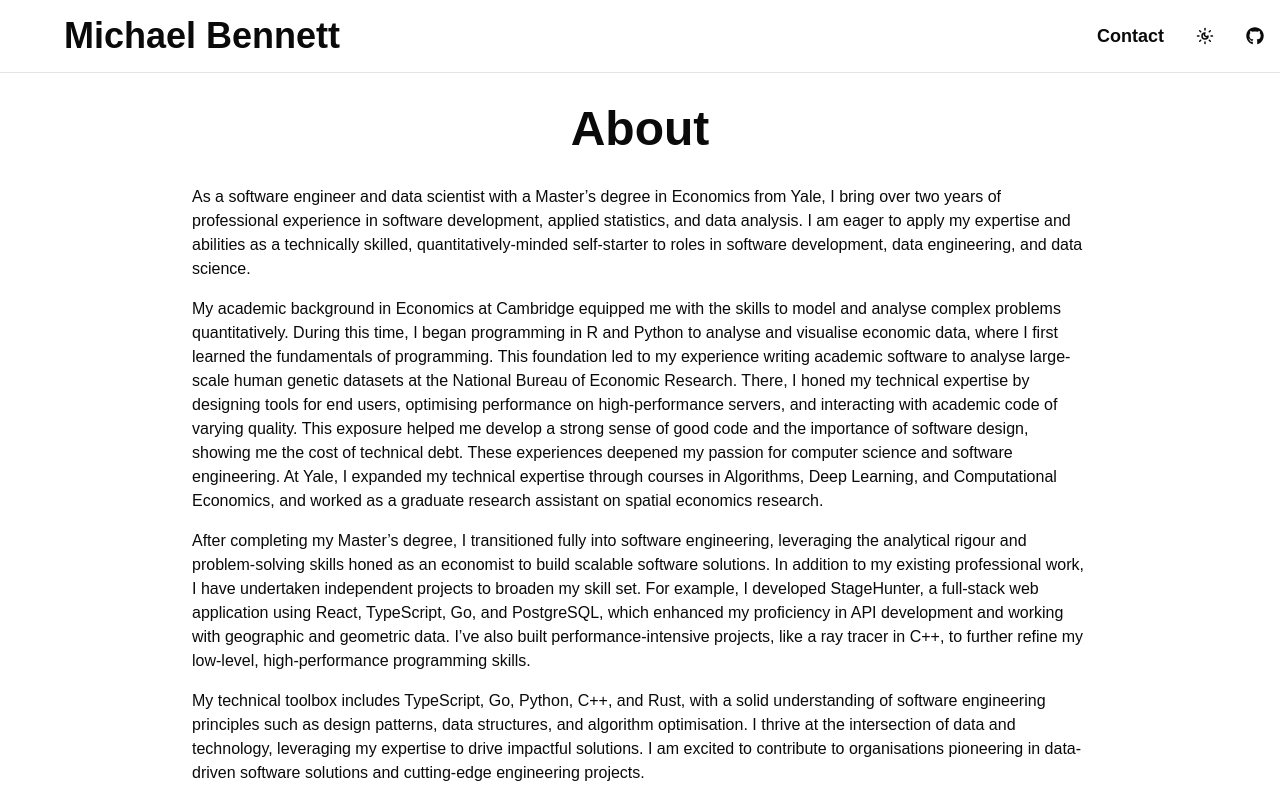
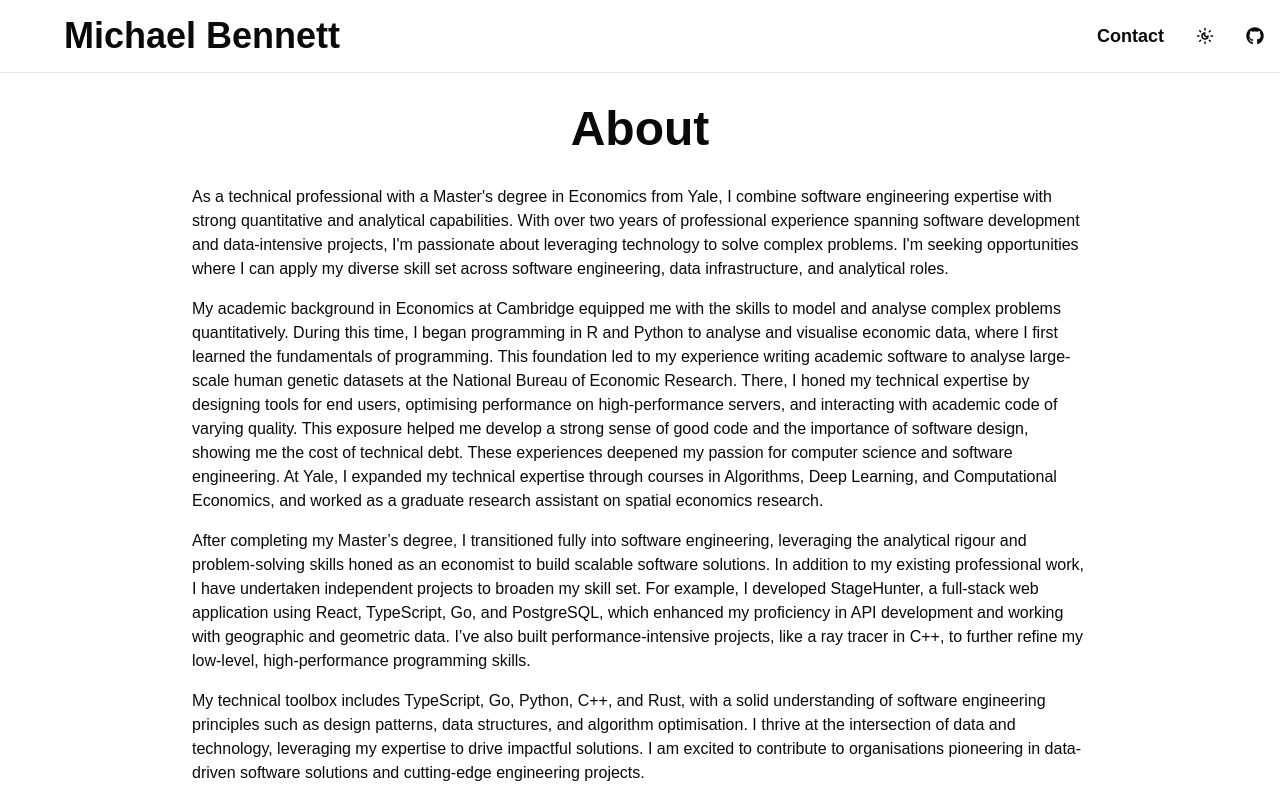
Before and after one commit to michaelbennett99/michaeldabennett.com, a Next.js app: page /about in a window 1280 px wide. Shown: the top 800 px of the page. Built offline with nearby package versions, Linux system fonts and the light colour scheme.

Commit message:
update first paragraph of about me

```diff
--- a/src/app/_components/about_me.tsx
+++ b/src/app/_components/about_me.tsx
@@ -4,7 +4,7 @@ export default function AboutMe({
   abridged?: boolean;
 }) {
   const paragraphs = [
-    "As a software engineer and data scientist with a Master’s degree in Economics from Yale, I bring over two years of professional experience in software development, applied statistics, and data analysis. I am eager to apply my expertise and abilities as a technically skilled, quantitatively-minded self-starter to roles in software development, data engineering, and data science.",
+    "As a technical professional with a Master's degree in Economics from Yale, I combine software engineering expertise with strong quantitative and analytical capabilities. With over two years of professional experience spanning software development and data-intensive projects, I'm passionate about leveraging technology to solve complex problems. I'm seeking opportunities where I can apply my diverse skill set across software engineering, data infrastructure, and analytical roles.",
     "My academic background in Economics at Cambridge equipped me with the skills to model and analyse complex problems quantitatively. During this time, I began programming in R and Python to analyse and visualise economic data, where I first learned the fundamentals of programming. This foundation led to my experience writing academic software to analyse large-scale human genetic datasets at the National Bureau of Economic Research. There, I honed my technical expertise by designing tools for end users, optimising performance on high-performance servers, and interacting with academic code of varying quality. This exposure helped me develop a strong sense of good code and the importance of software design, showing me the cost of technical debt. These experiences deepened my passion for computer science and software engineering. At Yale, I expanded my technical expertise through courses in Algorithms, Deep Learning, and Computational Economics, and worked as a graduate research assistant on spatial economics research.",
     "After completing my Master’s degree, I transitioned fully into software engineering, leveraging the analytical rigour and problem-solving skills honed as an economist to build scalable software solutions. In addition to my existing professional work, I have undertaken independent projects to broaden my skill set. For example, I developed StageHunter, a full-stack web application using React, TypeScript, Go, and PostgreSQL, which enhanced my proficiency in API development and working with geographic and geometric data. I’ve also built performance-intensive projects, like a ray tracer in C++, to further refine my low-level, high-performance programming skills.",
     "My technical toolbox includes TypeScript, Go, Python, C++, and Rust, with a solid understanding of software engineering principles such as design patterns, data structures, and algorithm optimisation. I thrive at the intersection of data and technology, leveraging my expertise to drive impactful solutions. I am excited to contribute to organisations pioneering in data-driven software solutions and cutting-edge engineering projects.",
```
